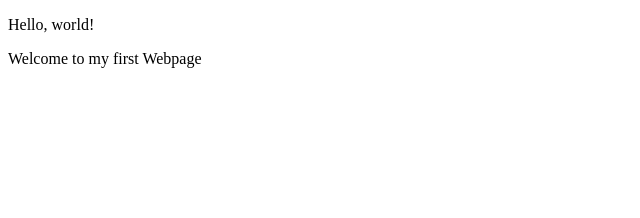
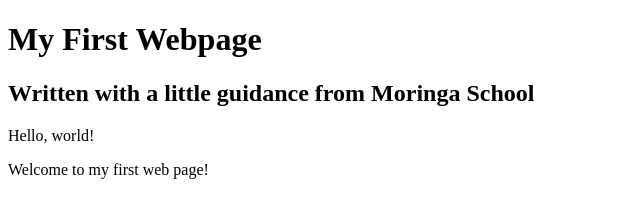
Before and after one commit to Limu2030/my-first-webpage, a plain HTML site: page my-first-webpage.html in a window 1280 px wide. Shown: the whole page, without its empty margins (0-640 px from the left). Drawn offline with Linux system fonts and the light colour scheme.

Commit message:
add header block elements

```diff
--- a/my-first-webpage.html
+++ b/my-first-webpage.html
@@ -4,7 +4,10 @@
         <title>My first Webpage!</title>
     </head>
     <body>
+        <h1>My First Webpage</h1>
+        <h2>Written with a little guidance from Moringa School</h2>
+
         <p>Hello, world!</p>
-        <p>Welcome to my first Webpage</p>
+        <p>Welcome to my first web page!</p>
     </body>
 </html>
```
